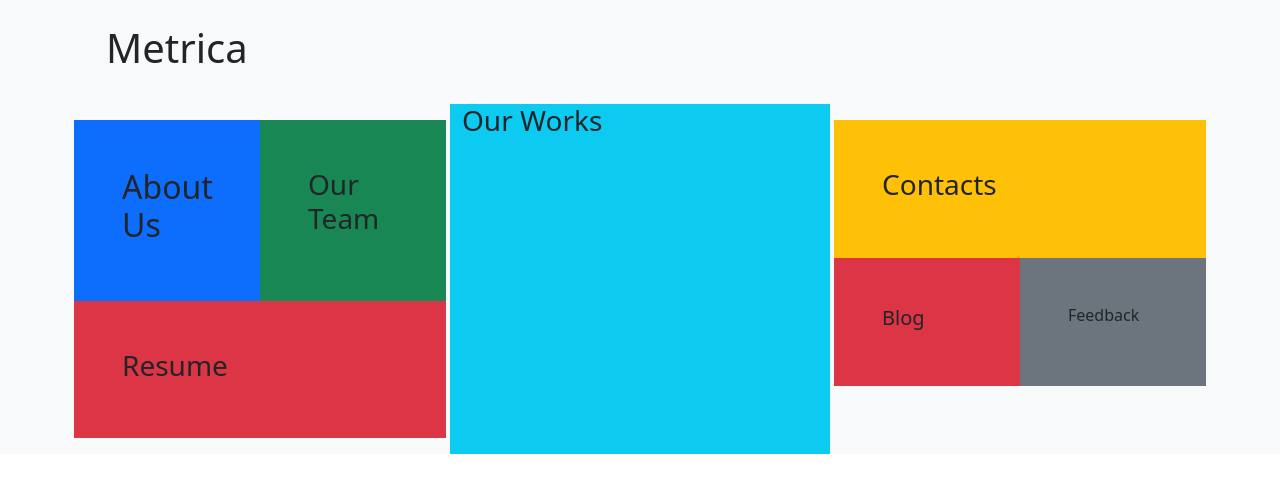
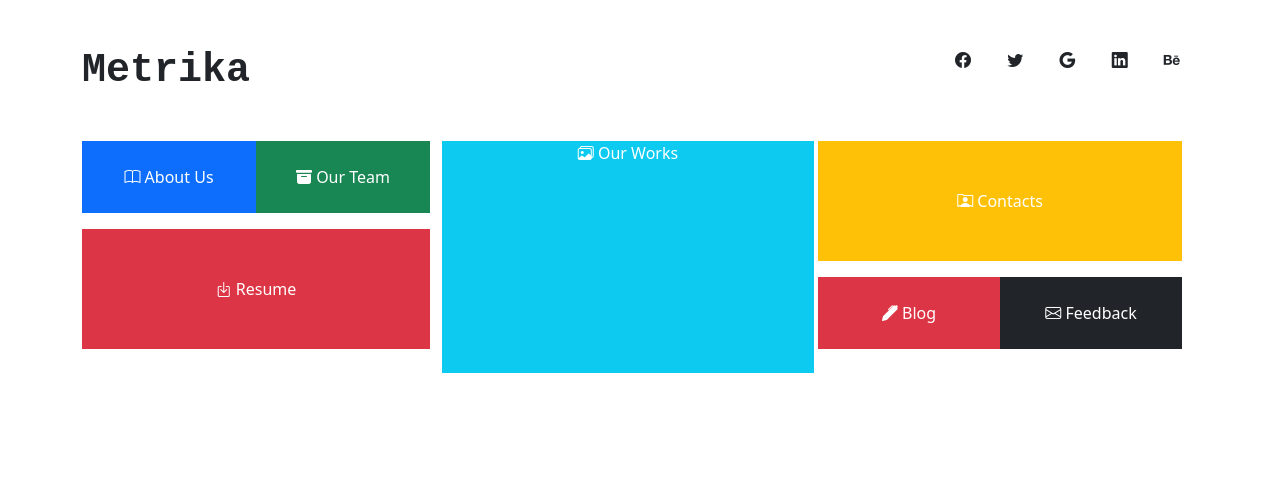
Before and after one commit to CesarDelgado91/intro-js, a plain HTML site: page Practica-2/index.html in a window 1280 px wide. Drawn offline with nearby package versions, Linux system fonts and the light colour scheme.

Commit message:
practica 2

```diff
--- a/Actividad-10/examen.js
+++ b/Actividad-10/examen.js
@@ -277,6 +277,9 @@ const id = root2.map((root2) => root2.id);
 
 console.log(id);
 
+
+
+
 //Contraer
 
 marca_de_verificación_blanca
--- a/Practica-2/index.html
+++ b/Practica-2/index.html
@@ -5,63 +5,79 @@
     <meta http-equiv="X-UA-Compatible" content="IE=edge">
     <meta name="viewport" content="width=device-width, initial-scale=1.0">
     <link href="https://cdn.jsdelivr.net/npm/bootstrap@5.2.0-beta1/dist/css/bootstrap.min.css" rel="stylesheet" integrity="sha384-0evHe/X+R7YkIZDRvuzKMRqM+OrBnVFBL6DOitfPri4tjfHxaWutUpFmBp4vmVor" crossorigin="anonymous">
-
+    <link rel="stylesheet" href="https://cdn.jsdelivr.net/npm/bootstrap-icons@1.9.1/font/bootstrap-icons.css">
+    <link rel="stylesheet" href="style.css">
     <title>practica 2 </title>
 </head>
 <body>
-  <div class="bg-light">
-    <div class="container">
-        <div class="row p-4">
-             <div class="col-6">
-               <h1>Metrica</h1>
+  <div>
+    <div class="container" >
+        <div class="row mt-5 ">
+             <div class="col-9">
+               <h1>Metrika</h1>
              </div>
-             <div class="col-6">
+             <div class="col-3 card-group justify-content-around">
+              <i class="bi bi-facebook"></i>
+              <i class="bi bi-twitter"></i>
+              <i class="bi bi-google"></i>
+              <i class="bi bi-linkedin"></i>
+              <i class="bi bi-behance"></i>
+              </div>
 
-              </div>
-        </div>
+        <div class="row text-white mt-3">
+            <div class="col-4 p-4">
 
-        <div class="row">
-            <div class="col-4 p-3">
+                  <div class="row">
 
-               <div class=row>
+                     <div class="col-6 bg-primary text-center p-4" >
+                         <i class="bi bi-book"></i>
+                        About Us
 
-               <div class="col-6 bg-primary p-5" >
-                  <h2>About Us</h2>
-               </div>
-               <div class="col-6 bg-success p-5">
-                  <h3>Our Team</h3>
+                      </div>
+                      <div class="col-6 bg-success text-center p-4 " >
+                         <i class="bi bi-archive-fill"></i>
+                         Our Team
+
+                       </div>
+                  </div>
+
+            <div class="row mt-3">
+                <div class="col-12 bg-danger text-center p-5">
+                  <i class="bi bi-box-arrow-in-down"></i>
+                  Resume
                 </div>
-              </div>
-              <div class="row">
-                <div class="col-12 bg-danger p-5">
-                  <h3>Resume</h3>
-                </div>
-              </div>
+            </div>
 
 
             </div>
 
-            <div class="col-4 bg-info">
-                <div class="col-12 ">
-                    <h3>Our Works</h3>
+            <div class="col-4 bg-info mt-4">
+                <div class="col-12 text-center ">
+                    <i class="bi bi-images"></i>
+                    Our Works
                 </div>
             </div>
 
-            <div class="col-4 p-3">
+            <div class="col-4 p-3 m-lg-0">
 
-              <div class="row">
-                 <div class="col-12 bg-warning p-5">
-                  <h3>Contacts</h3>
-                 </div>
-              </div>
+                <div class="row mt-2">
+                    <div class="col-12 bg-warning text-center p-5 ">
+                     <i class="bi bi-person-rolodex"></i>
+                      Contacts
+                     </div>
+                </div>
+                <div class="row mt-2 pt-2">
 
-              <div class="row">
-                <div class="col-6 bg-danger p-5">
-                  <h5>Blog</h5>
+                     <div class="col-6 bg-danger text-center p-4" >
+                      <i class="bi bi-pen-fill"></i>
+                       Blog
+                     </div>
+                     <div class="col-6 bg-dark text-center p-4">
+                      <i class="bi bi-envelope"></i>
+                      Feedback
+                     </div>
                 </div>
-                <div class="col-6 bg-secondary p-5">
-                  <h6>Feedback</h6>
-                </div>
+
               </div>
 
             </div>
--- a/Practica-2/style.css
+++ b/Practica-2/style.css
@@ -0,0 +1,4 @@
+h1{
+font: bold 250% monospace;
+
+}
```
